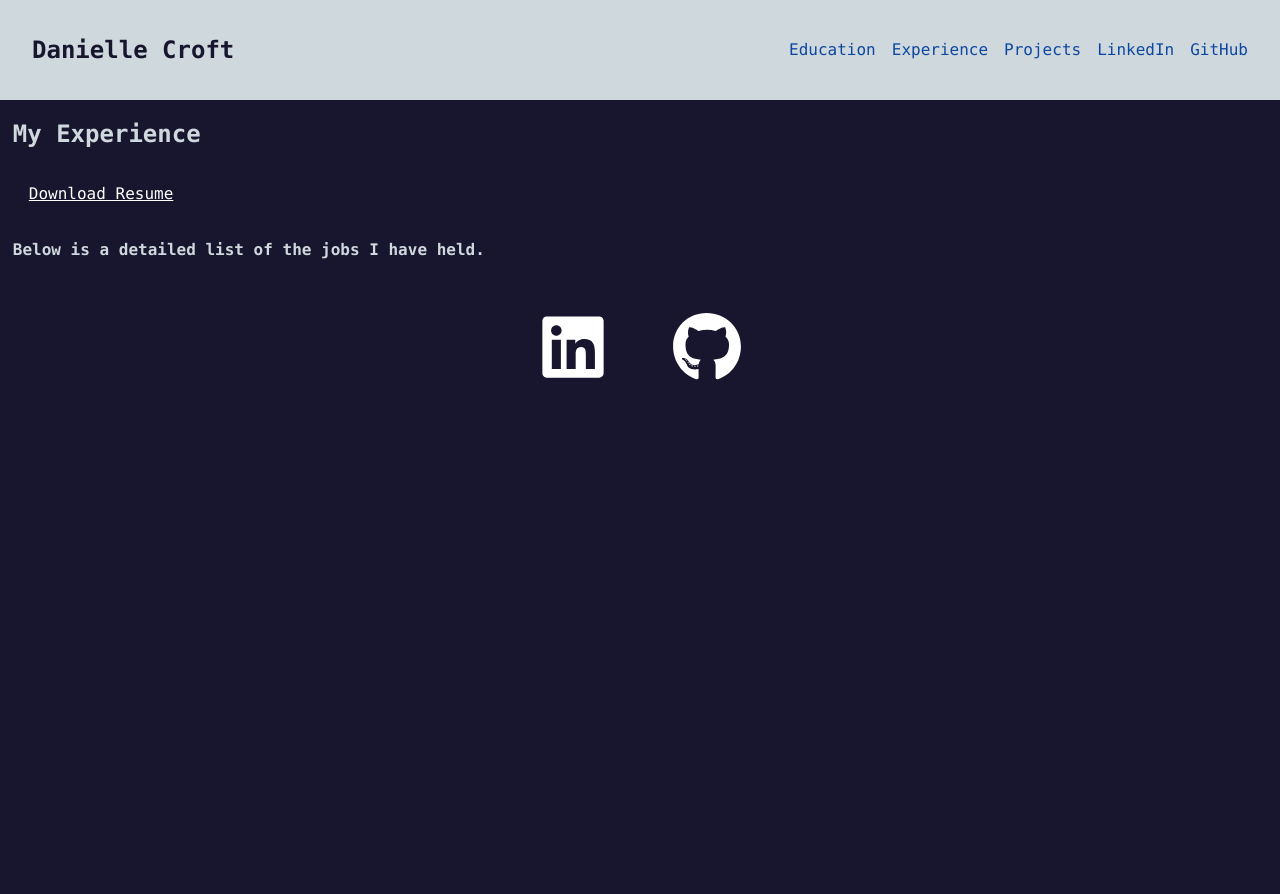
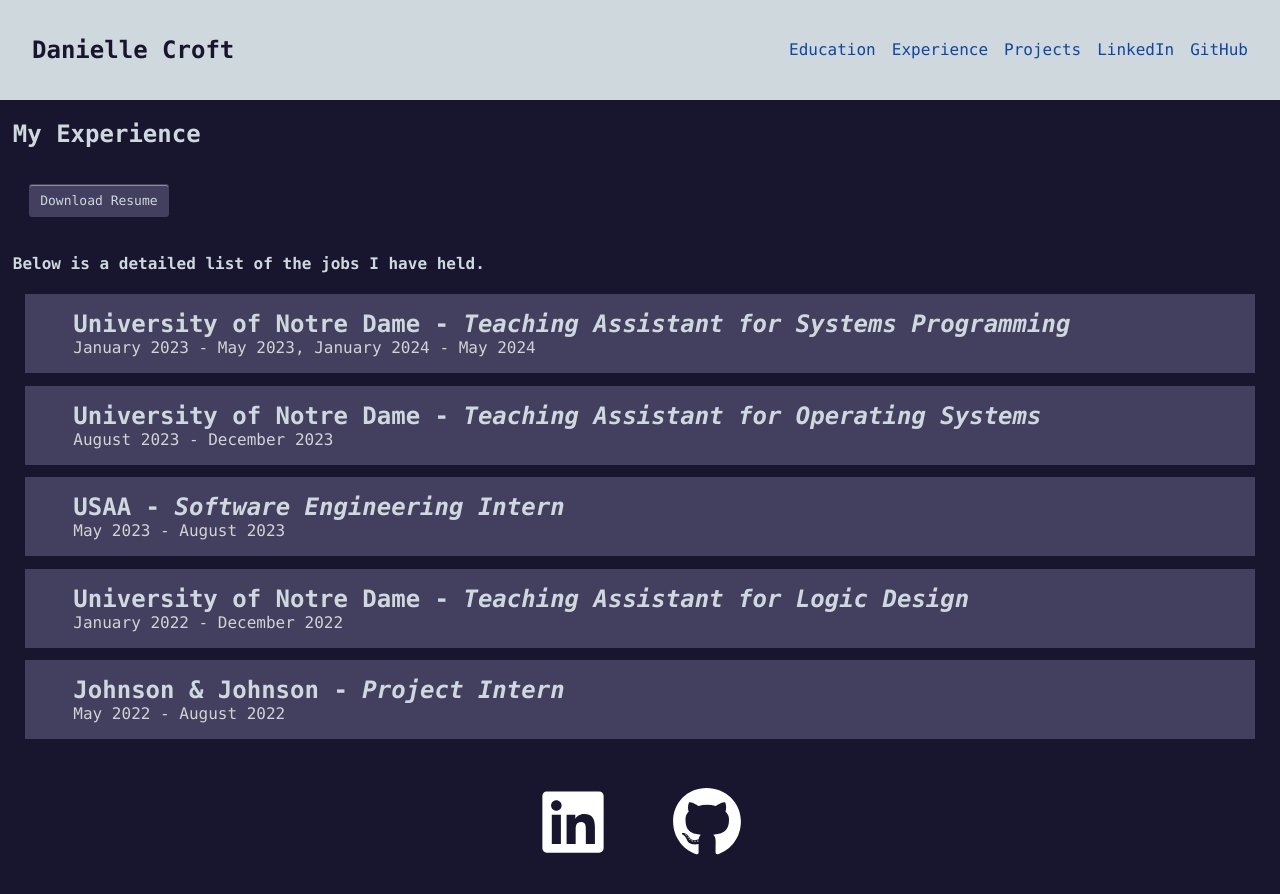
Before and after one commit to daniellec0321/personal-website, a React (Create React App) app: page /experience in a window 1280 px wide. Shown: the top 894 px of the page. Before the commit the page ends 800 px from the top, so only its background shows below. Built offline with nearby package versions, Linux system fonts and the light colour scheme.

Commit message:
Got outline for experience page

```diff
--- a/src/App.css
+++ b/src/App.css
@@ -211,3 +211,18 @@
 .resume:active {
   box-shadow: none;
 }
+
+.resume-section {
+  background-size: cover;
+  background-color: #433f5e;
+  text-decoration: none;
+  padding: 1rem;
+  margin: 1%;
+  color: #cfd8dc !important;
+}
+
+.resume-section * {
+  padding-left: 2rem;
+  padding-right: 2rem;
+  margin: 0%;
+}
--- a/src/Components/Experience/Experience.js
+++ b/src/Components/Experience/Experience.js
@@ -15,10 +15,36 @@
           download="Danielle Croft Resume"
           target="_blank"
           rel="noreferrer"
-          style={{color: "white"}}
+          className="resume"
         >Download Resume</a>
       </div>
       <h4>Below is a detailed list of the jobs I have held.</h4>
+
+      <div className="resume-section">
+        <h2>University of Notre Dame - <i style={{padding: "0%"}}>Teaching Assistant for Systems Programming</i></h2>
+        <p style={{color: "lightgray"}}>January 2023 - May 2023, January 2024 - May 2024</p>
+      </div>
+
+      <div className="resume-section">
+        <h2>University of Notre Dame - <i style={{padding: "0%"}}>Teaching Assistant for Operating Systems</i></h2>
+        <p style={{color: "lightgray"}}>August 2023 - December 2023</p>
+      </div>
+
+      <div className="resume-section">
+        <h2>USAA - <i style={{padding: "0%"}}>Software Engineering Intern</i></h2>
+        <p style={{color: "lightgray"}}>May 2023 - August 2023</p>
+      </div>
+
+      <div className="resume-section">
+        <h2>University of Notre Dame - <i style={{padding: "0%"}}>Teaching Assistant for Logic Design</i></h2>
+        <p style={{color: "lightgray"}}>January 2022 - December 2022</p>
+      </div>
+
+      <div className="resume-section">
+        <h2>Johnson & Johnson - <i style={{padding: "0%"}}>Project Intern</i></h2>
+        <p style={{color: "lightgray"}}>May 2022 - August 2022</p>
+      </div>
+
     </div>
     <Footer />
     </>
```
